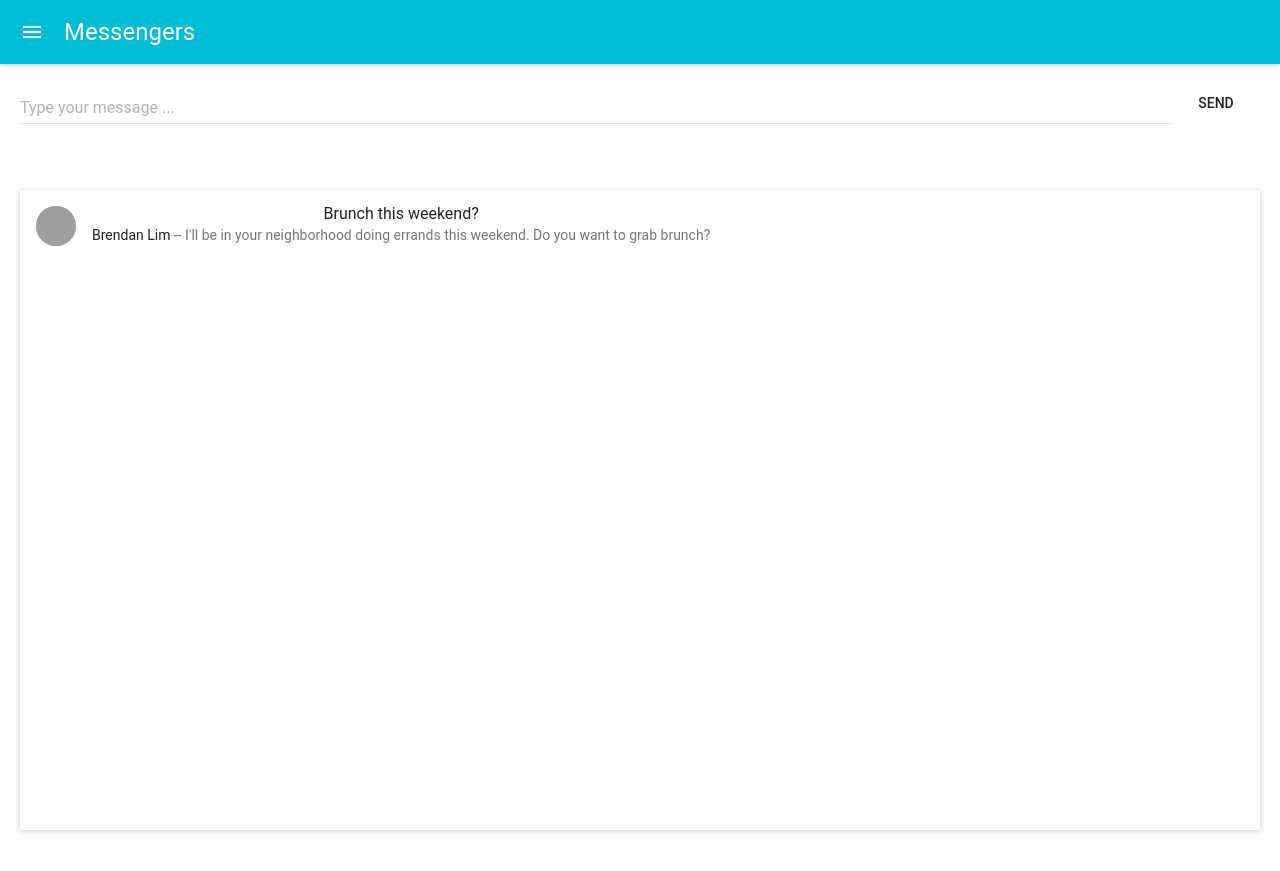
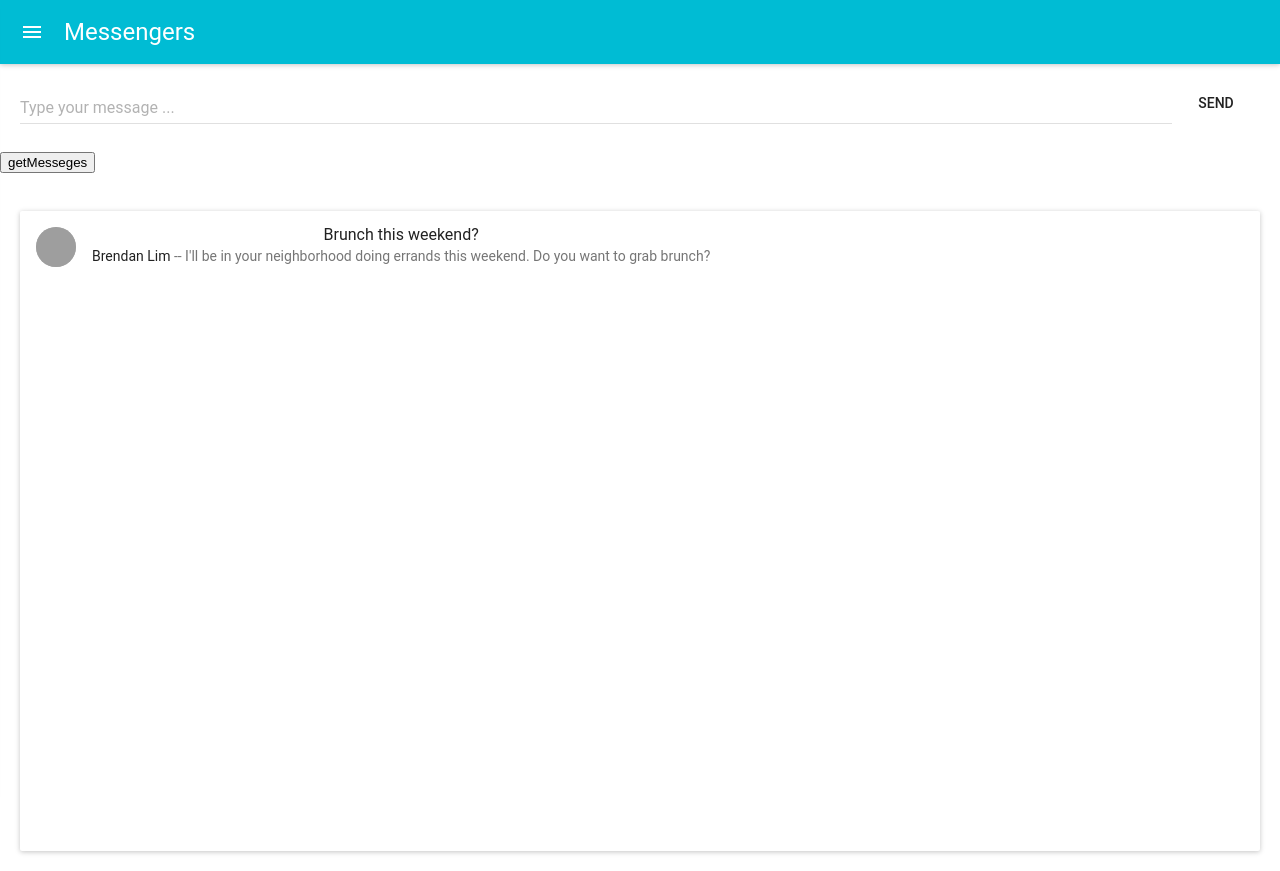
Before and after one commit to infoshareacademy/jfddl5-messengers-app, a React (Create React App) app: page /messages in a window 1280 px wide. Before the commit the page ends 850 px from the top, so only its background shows below. Built offline with nearby package versions, Linux system fonts and the light colour scheme; grey boxes are pictures that could not be loaded.

Commit message:
right funcion on send button

```diff
--- a/src/views/MessagesView/MessagesView.js
+++ b/src/views/MessagesView/MessagesView.js
@@ -79,7 +79,7 @@ class MessagesView extends React.Component {
         return (
             <div style={containerStyles}>
                 <div style={displayStyles}>
-                {console.log(this.state.allMessages)}
+                    {console.log(this.state.allMessages)}
                     <TextField
                         hintText="Type your message ..."
                         multiLine={true}
@@ -90,9 +90,12 @@ class MessagesView extends React.Component {
                     />
                     {console.log(this.state.messageText)}
                     <FlatButton label="Send" name='name'
-                        onClick={this.getMesseges}
+                        onClick={this.sendMessageText}
                     />
                 </div>
+                    <div>
+                        <button onClick={this.getMesseges}>getMesseges</button>
+                    </div>
                 <div><br />
                     <Paper style={style} zDepth={1} >
                         <List />
```
